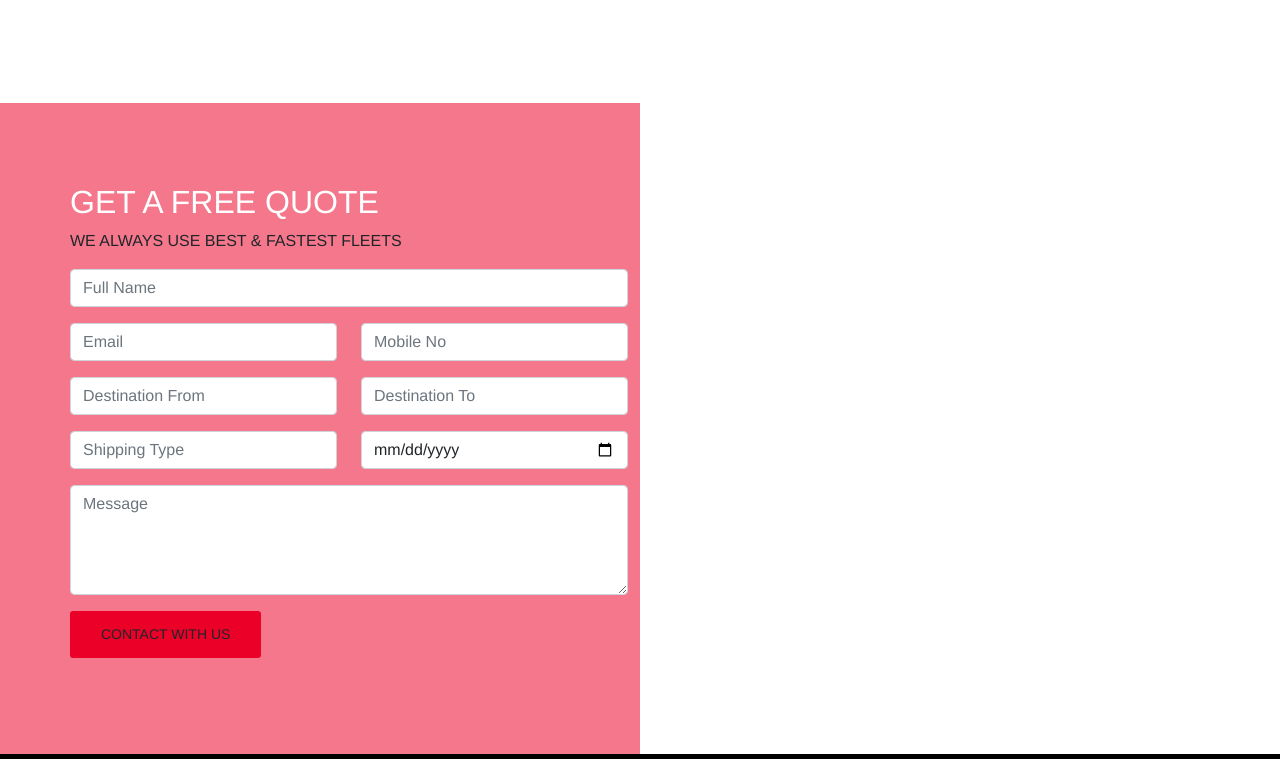
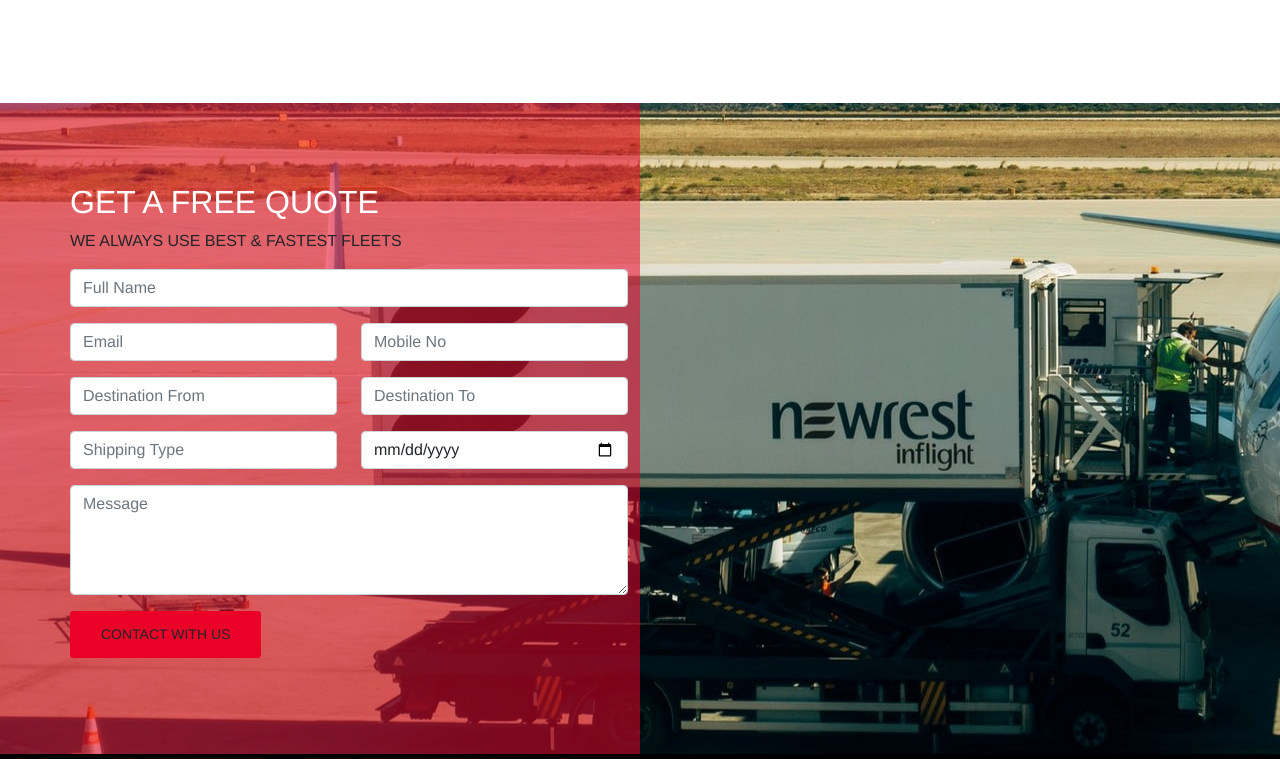
Before and after one commit to Geo-Exports/Geo-Exports, a plain HTML site: page index.html in a window 1280 px wide. Shown: the part 2563-3322 px from the top of the page. Drawn offline with nearby package versions, Linux system fonts and the light colour scheme; the site is published under a folder, as on GitHub Pages, so addresses that start at the root find nothing.

Commit message:
styles change

```diff
--- a/style.css
+++ b/style.css
@@ -295,7 +295,7 @@ body {
 }
 
 .service-form {
-  background-image: url(/images/areo-shipping.jpg);
+  background-image: url(./images/areo-shipping.jpg);
 }
 
 .transparent-background {
```
